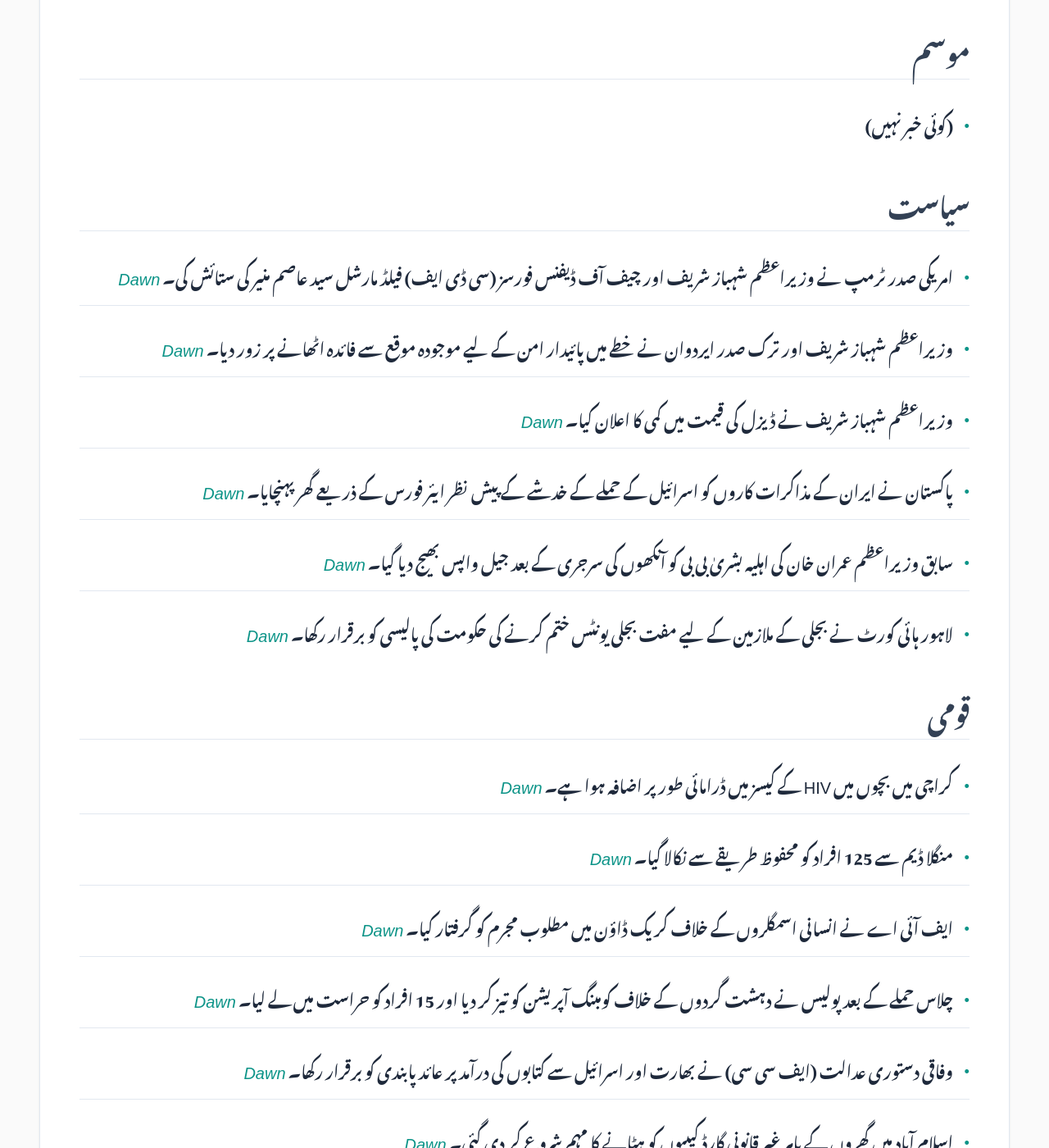
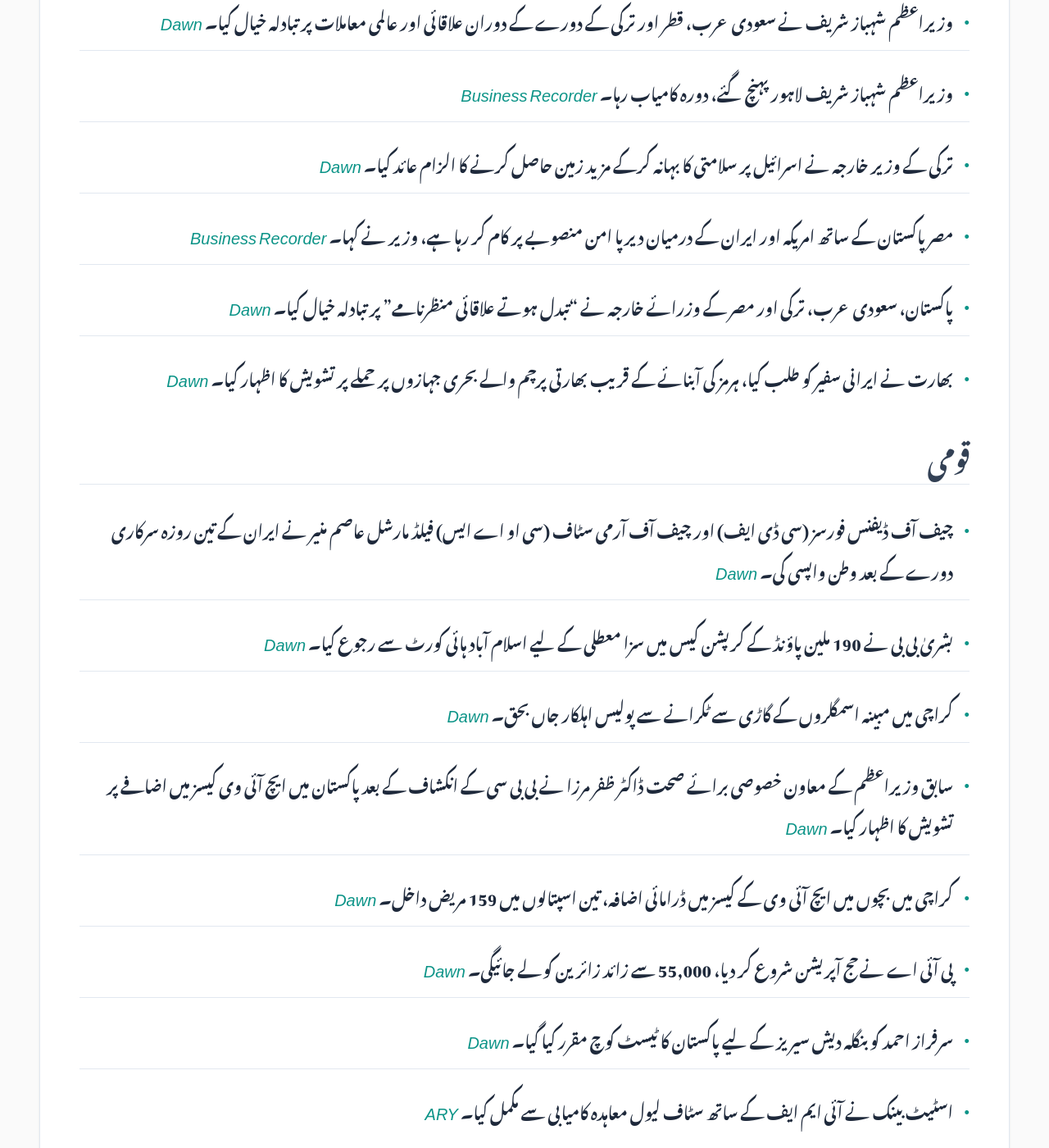
Before and after one commit to zsubzwary/news, a Jekyll site: the page built from ur/index.md, in a window 1280 px wide and 1400 px high, scrolled down 1574 px. Shown: the whole window at 82% size. Built offline with Jekyll 4.4.1, drawn with Linux system fonts in a browser that asks for light colours; some web fonts are replaced; some of the changed text lies outside the part shown.

Commit message:
DateTime; 2026-04-18T16:06:37.597Z

```diff
--- a/ur/index.md
+++ b/ur/index.md
@@ -7,78 +7,69 @@ rtl: true
 
 پاکستان کی تازہ خبروں کا خلاصہ
 
- &lrm; 18-Apr-2026 09:06PKT
+ &lrm; 18-Apr-2026 21:06PKT
 
 پڑھنے کا وقت : 5 منٹ
 
 ## معیشت
 
-- پاکستان جلد ہی آئی ایم ایف کی اگلی قسط کی منظوری حاصل کرنے کی کوشش کر رہا ہے، اور آئی ایم ایف کا وفد اگلے ماہ مشاورتی جائزہ کے لیے پاکستان آئے گا۔ *[Dawn](https://www.dawn.com/news/1992761/pakistan-seeks-early-approval-of-next-imf-tranche)*
-- ڈیزل کی قیمت میں 32.12 روپے فی لیٹر کمی کی گئی ہے، جبکہ پٹرول کی قیمتوں میں کوئی تبدیلی نہیں کی گئی۔ *[Dawn](https://www.dawn.com/news/1992815/diesel-price-cut-by-rs32-a-litre-petrol-unchanged)*
-- ڈالر کی قیمت گزشتہ تین سالوں میں پہلی بار 279 روپے سے نیچے آ گئی ہے۔ *[Dawn](https://www.dawn.com/news/1992766/dollar-slips-below-rs279-after-3-years)*
-- پاکستان نے 4 سال کے وقفے کے بعد 500 ملین ڈالر کا یورو بانڈ جاری کیا، جس کی سود کی شرح 6.95 فیصد ہے۔ *[Profit.PakToday](https://profit.pakistantoday.com.pk/2026/04/17/pakistan-raises-500m-eurobond-at-6-95-as-investor-demand-signals-market-re-entry)*
-- سعودی عرب سے 2 ارب ڈالر کی مدد ملنے کے بعد پاکستان نے بین الاقوامی سرمائے کے بازار میں واپسی کی۔ *[Profit.PakToday](https://profit.pakistantoday.com.pk/2026/04/17/pakistan-raises-500m-eurobond-at-6-95-as-investor-demand-signals-market-re-entry)*
-- اوگرا نے پی ڈی سی کے تحت او ایم سی کو 38 ارب روپے کی رقم جاری کردی۔ *[Profit.PakToday](https://profit.pakistantoday.com.pk/2026/04/17/ogra-disburses-pkr-38-billion-in-pdcs-to-omcs)*
-- یو بی ایل ڈپازٹس کے لحاظ سے پاکستان کی سب سے بڑی بینک بن گئی ہے۔ *[Profit.PakToday](https://profit.pakistantoday.com.pk/2026/04/17/ubl-officially-becomes-pakistans-largest-bank-by-deposits)*
+*   پاکستان کی کلیدی اقتصادی اشارے توقع سے زیادہ تیزی سے بہتر ہوئے ہیں، اسٹیٹ بینک کے گورنر کا بیان ہے۔ *[Business Recorder](https://www.brecorder.com/news/40417114/pakistans-key-macroeconomic-indicators-improved-faster-than-anticipated-says-sbp-governor)*
+*   فنانس منسٹر محمد اورنگزیب نے امریکی خزانے کے حکام کے ساتھ توانائی اور معدنیات کے شعبوں میں تعاون کے مواقع پر تبادلہ خیال کیا۔ *[Dawn](https://www.dawn.com/news/1992842/aurangzeb-holds-productive-meeting-with-us-treasury-officials-discusses-avenues-for-energy-mineral-cooperation)*
+*   ڈیزل کی قیمت میں 32.12 روپے فی لیٹر کمی کی گئی، پٹرول کی قیمتوں میں کوئی تبدیلی نہیں ہوئی۔ *[Dawn](https://www.dawn.com/news/1992815/diesel-price-cut-by-rs32-a-litre-petrol-unchanged)*
+*   ڈالر کی قیمت تین سال بعد 279 روپے سے نیچے آ گئی۔ *[Dawn](https://www.dawn.com/news/1992766/dollar-slips-below-rs279-after-3-years)*
+*   سونے کی قیمت فی تولہ 4500 روپے بڑھ گئی۔ *[Business Recorder](https://www.brecorder.com/news/40417098/gold-price-per-tola-gains-rs4500-in-pakistan)*
 
 ## سائنس اور ٹیکنالوجی
 
-- یورپی ممالک امریکی کلاؤڈ کمپیوٹنگ سروسز پر بہت زیادہ انحصار کرتے ہیں، جو ان کی سکیورٹی کے لیے خطرہ بن سکتا ہے۔ *[Dawn](https://www.dawn.com/news/1992759/us-cloud-dominance-risks-european-security-report)*
-- بھارت نے اسمارٹ فونز میں آدھار ایپ کو لازمی کرنے کی تجویز واپس لے لی ہے۔ *[Dawn](https://www.dawn.com/news/1992649/india-drops-proposal-to-mandate-national-id-app-on-smartphones-after-pushback)*
-- محققین ایڈوانسڈ جین ایڈیٹنگ کے ذریعے ڈاؤن سنڈروم کا علاج تلاش کرنے کی کوشش کر رہے ہیں۔ *[ARY](https://arynews.tv/down-syndrome-and-the-crispr-gene-editing-tool)*
+*   وائٹ ہاؤس نے اینٿروپک کے سی ای او کے ساتھ "مثمر" دورہ کیا۔ *[Dawn](https://www.dawn.com/news/1992940/white-house-hosts-productive-visit-with-anthropic-ceo)*
+*   یورپی یونین نے میٹا کے واٹس ایپ اے آئی فیس کے خلاف اینٹی ٹرسٹ قوانین کی خلاف ورزی کے انتباہ کے ساتھ رول بیک کا حکم دیا۔ *[ARY](https://arynews.tv/eu-warns-meta-whatsapp-ai-fee-breaches-antitrust-rules-orders-rollback)*
 
 ## موسم
 
-- (کوئی خبر نہیں)
+*   کراچی میں 3.4 شدت کا زلزلہ آیا، پی ایم ڈی۔ *[Business Recorder](https://www.brecorder.com/news/40417108/34-magnitude-earthquake-jolts-karachi-pmd)*
 
 ## سیاست
 
-- امریکی صدر ٹرمپ نے وزیراعظم شہباز شریف اور چیف آف ڈیفنس فورسز (سی ڈی ایف) فیلڈ مارشل سید عاصم منیر کی ستائش کی۔ *[Dawn](https://www.dawn.com/news/1992816/hormuz-fully-open-but-us-keeps-iran-blockade-intact)*
-- وزیراعظم شہباز شریف اور ترک صدر ایردوان نے خطے میں پائیدار امن کے لیے موجودہ موقع سے فائدہ اٹھانے پر زور دیا۔ *[Dawn](https://www.dawn.com/news/1992556/pm-erdogan-emphasise-importance-of-utilising-window-of-opportunity-for-lasting-regional-peace)*
-- وزیراعظم شہباز شریف نے ڈیزل کی قیمت میں کمی کا اعلان کیا۔ *[Dawn](https://www.dawn.com/news/1992815/diesel-price-cut-by-rs32-a-litre-petrol-unchanged)*
-- پاکستان نے ایران کے مذاکرات کاروں کو اسرائیل کے حملے کے خدشے کے پیش نظر ایئر فورس کے ذریعے گھر پہنچایا۔ *[Dawn](https://www.dawn.com/news/1992758/pakistan-escorted-iran-negotiators-home-amid-israel-concerns)*
-- سابق وزیراعظم عمران خان کی اہلیہ بشریٰ بی بی کو آنکھوں کی سرجری کے بعد جیل واپس بھیج دیا گیا۔ *[Dawn](https://www.dawn.com/news/1992563/bushra-bibi-shifted-back-to-prison-following-eye-surgery-adiala-jail-authorities)*
-- لاہور ہائی کورٹ نے بجلی کے ملازمین کے لیے مفت بجلی یونٹس ختم کرنے کی حکومت کی پالیسی کو برقرار رکھا۔ *[Dawn](https://www.dawn.com/news/1992600/lhc-upholds-govts-policy-abolishing-free-electricity-units-for-power-sector-employees)*
+*   وزیراعظم شہباز شریف نے سعودی عرب، قطر اور ترکی کے دورے کے دوران علاقائی اور عالمی معاملات پر تبادلہ خیال کیا۔ *[Dawn](https://www.dawn.com/news/1992851/pm-shehbaz-discusses-global-regional-issues-during-tri-nation-tour)*
+*   وزیراعظم شہباز شریف لاہور پہنچ گئے، دورہ کامیاب رہا۔ *[Business Recorder](https://www.brecorder.com/news/40417111/pm-shehbaz-returns-to-lahore-after-successful-visits-to-saudi-arabia-qatar-turkiye)*
+*   ترکی کے وزیر خارجہ نے اسرائیل پر سلامتی کا بہانہ کرکے مزید زمین حاصل کرنے کا الزام عائد کیا۔ *[Dawn](https://www.dawn.com/news/1992864/israel-using-security-as-a-pretext-to-acquire-more-land-turkiyes-fm-fidan)*
+*   مصر پاکستان کے ساتھ امریکہ اور ایران کے درمیان دیرپا امن منصوبے پر کام کر رہا ہے، وزیر نے کہا۔ *[Business Recorder](https://www.brecorder.com/news/40417097/egypt-working-with-pakistan-on-lasting-us-iran-peace-plan-minister-says)*
+*   پاکستان، سعودی عرب، ترکی اور مصر کے وزرائے خارجہ نے "تبدل ہوتے علاقائی منظرنامے" پر تبادلہ خیال کیا۔ *[Dawn](https://www.dawn.com/news/1992953/foreign-ministers-of-pakistan-saudi-arabia-turkiye-and-egypt-discuss-evolving-regional-dynamics)*
+*   بھارت نے ایرانی سفیر کو طلب کیا، ہرمز کی آبنائے کے قریب بھارتی پرچم والے بحری جہازوں پر حملے پر تشویش کا اظہار کیا۔ *[Dawn](https://www.dawn.com/news/1992990/new-delhi-summons-iranian-envoy-after-indian-flagged-tankers-shot-at-near-strait-of-hormuz)*
 
 ## قومی
 
-- کراچی میں بچوں میں HIV کے کیسز میں ڈرامائی طور پر اضافہ ہوا ہے۔ *[Dawn](https://www.dawn.com/news/1992741/karachi-records-dramatic-increase-in-paediatric-hiv-cases)*
-- منگلا ڈیم سے 125 افراد کو محفوظ طریقے سے نکالا گیا۔ *[Dawn](https://www.dawn.com/news/1992814/tragedy-averted-as-125-ferried-to-safety-from-mangla-dam)*
-- ایف آئی اے نے انسانی اسمگلروں کے خلاف کریک ڈاؤن میں مطلوب مجرم کو گرفتار کیا۔ *[Dawn](https://www.dawn.com/news/1992808/most-wanted-trafficker-held-in-fia-crackdown)*
-- چلاس حملے کے بعد پولیس نے دہشت گردوں کے خلاف کومبنگ آپریشن کو تیز کر دیا اور 15 افراد کو حراست میں لے لیا۔ *[Dawn](https://www.dawn.com/news/1992807/police-intensify-combing-operation-against-terrorists-after-chilas-attack-15-held)*
-- وفاقی دستوری عدالت (ایف سی سی) نے بھارت اور اسرائیل سے کتابوں کی درآمد پر عائد پابندی کو برقرار رکھا۔ *[Dawn](https://www.dawn.com/news/1992812/fcc-upholds-ban-on-book-imports-from-certain-countries)*
-- اسلام آباد میں گھروں کے باہر غیر قانونی گارڈ کیبیوں کو ہٹانے کا مہم شروع کر دی گئی۔ *[Dawn](https://www.dawn.com/news/1992707/campaign-launched-to-remove-illegal-guards-cabins-from-outside-houses-in-islamabad)*
-- این بی پی نے شاہد آفریدی کو کھیلوں کے مشیر کے طور پر نامزد کیا۔ *[Business Recorder](https://www.brecorder.com/news/40416984/nbp-welcomes-shahid-afridi-as-sports-consultant)*
+*   چیف آف ڈیفنس فورسز (سی ڈی ایف) اور چیف آف آرمی سٹاف (سی او اے ایس) فیلڈ مارشل عاصم منیر نے ایران کے تین روزہ سرکاری دورے کے بعد وطن واپسی کی۔ *[Dawn](https://www.dawn.com/news/1992844/cdf-munir-concludes-3-day-iran-visit-discusses-sustainable-regional-peace-ispr)*
+*   بشریٰ بی بی نے 190 ملین پاؤنڈ کے کرپشن کیس میں سزا معطلی کے لیے اسلام آباد ہائی کورٹ سے رجوع کیا۔ *[Dawn](https://www.dawn.com/news/1992994/bushra-bibi-moves-ihc-seeking-to-suspend-sentence-in-ps190m-corruption-case-on-medical-grounds)*
+*   کراچی میں مبینہ اسمگلروں کے گاڑی سے ٹکرانے سے پولیس اہلکار جاں بحق۔ *[Dawn](https://www.dawn.com/news/1992960/karachi-policeman-dies-after-being-hit-by-alleged-smugglers-vehicle-during-checking)*
+*   سابق وزیراعظم کے معاون خصوصی برائے صحت ڈاکٹر ظفر مرزا نے بی بی سی کے انکشاف کے بعد پاکستان میں ایچ آئی وی کیسز میں اضافے پر تشویش کا اظہار کیا۔ *[Dawn](https://www.dawn.com/news/1992985/after-bbc-expose-ex-sapm-on-health-voices-alarm-at-uptick-in-hiv-cases-in-pakistan)*
+*   کراچی میں بچوں میں ایچ آئی وی کے کیسز میں ڈرامائی اضافہ، تین اسپتالوں میں 159 مریض داخل۔ *[Dawn](https://www.dawn.com/news/1992741/karachi-records-dramatic-increase-in-paediatric-hiv-cases)*
+*   پی آئی اے نے حج آپریشن شروع کر دیا، 55,000 سے زائد زائرین کو لے جائیگی۔ *[Dawn](https://www.dawn.com/news/1992861/pia-begins-pre-haj-operations-to-transport-over-55000-pilgrims)*
+*   سرفراز احمد کو بنگلہ دیش سیریز کے لیے پاکستان کا ٹیسٹ کوچ مقرر کیا گیا۔ *[Dawn](https://www.dawn.com/news/1992849/sarfaraz-named-pakistans-test-coach-for-bangladesh-series-in-may)*
+*   اسٹیٹ بینک نے آئی ایم ایف کے ساتھ سٹاف لیول معاہدہ کامیابی سے مکمل کیا۔ *[ARY](https://arynews.tv/pakistan-secures-staff-level-agreement-with-imf)*
 
 ## بین الاقوامی
 
-- امریکہ نے ایران کے خلاف بحری محاصرہ برقرار رکھا ہے، لیکن ہرمز کی آبنائے کو کھولنے کی اجازت دی ہے۔ *[Dawn](https://www.dawn.com/news/1992816/hormuz-fully-open-but-us-keeps-iran-blockade-intact)*
-- میانمار نے سابق رہنما آنگ سان سو کی کی سزا کم کردی اور سابق صدر کو رہا کردیا۔ *[Dawn](https://www.dawn.com/news/1992670/myanmar-cuts-ex-leader-aung-san-suu-kyis-sentence-frees-former-president)*
-- وینزویلا، آئی ایم ایف اور ورلڈ بینک نے تعلقات بحال کر لیے ہیں۔ *[Business Recorder](https://www.brecorder.com/news/40417070/venezuela-imf-worl-bank-restore-relations)*
-- یورپی یونین نے میٹا کے واٹس ایپ اے آئی فیس کی خلاف ورزی پر تنبیہ کی ہے۔ *[ARY](https://arynews.tv/eu-warns-meta-whatsapp-ai-fee-breaches-antitrust-rules-orders-rollback)*
+*   ایران نے ہرمز کی آبنائے پر دوبارہ کنٹرول عائد کر دیا، بحری جہازوں کی فائرنگ کی اطلاعات۔ *[Dawn](https://www.dawn.com/news/1992831/iran-reimposes-control-over-strait-of-hormuz-as-ships-report-gunfire)*
+*   وینزویلا کی اپوزیشن رہنما ماریا کورینا ماچادو نے کہا کہ وہ امریکی صدر ٹرمپ کو نوبل امن انعام دینے پر کوئی پشیمان نہیں ہیں۔ *[Dawn](https://www.dawn.com/news/1992972/venezuelas-machado-says-has-no-regrets-about-gifting-nobel-peace-prize-to-trump)*
+*   امریکہ نے یوکرین جنگ کے باوجود روسی تیل کے لیے چھوٹ کی تجدید کی ہے۔ *[Dawn](https://www.dawn.com/news/1992862/us-renews-russian-oil-waiver-after-pressure-from-countries-dealing-with-iran-war-price-shocks)*
+*   اسرائیل نے لبنان میں "یلو لائن" قائم کرنے کا اعلان کیا، جیسا کہ غزہ میں ہے۔ *[Business Recorder](https://www.brecorder.com/news/40417104/israel-army-says-established-yellow-line-in-lebanon-as-in-gaza)*
+*   آسٹریلیا اور جاپان نے 7 ارب ڈالر کے بحری جہاز سودے کے آغاز کے لیے معاہدوں پر دستخط کیے۔ *[Business Recorder](https://www.brecorder.com/news/40417091/australia-japan-sign-contracts-to-start-7-billion-warship-deal)*
+*   فرانسیسی اداکارہ ناتھالی بے 77 سال کی عمر میں انتقال کرگئیں۔ *[Business Recorder](https://www.brecorder.com/news/40417095/french-film-star-nathalie-baye-dead-at-77-family-to-afp)*
 
 ## کھیل
 
-- (کوئی خبر نہیں)
-
-## صحت
-
-- زنک کی کمی پاکستان میں ایک عام لیکن نظر انداز مسئلہ ہے۔ *[Business Recorder](https://www.brecorder.com/news/40416985/zinc-deficiency-under-recognised-health-issue-in-pakistan-survey)*
-- فاؤنڈایو: موٹاپا کی دوا کے اجراء کے پہلے ہفتے میں 1,390 امریکی نسخے تجویز کیے گئے۔ *[ARY](https://arynews.tv/foundayo-obesity-pill-draws-1390-us-prescriptions-in-launch-week)*
+*   سرفراز احمد کو بنگلہ دیش سیریز کے لیے پاکستان کا ٹیسٹ کوچ مقرر کیا گیا۔ *[Dawn](https://www.dawn.com/news/1992849/sarfaraz-named-pakistans-test-coach-for-bangladesh-series-in-may)*
 
 ## دیگر
 
-- آئی او ایم کے مطابق ایران سے پاکستان میں جنگ کے دوران 13,000 افراد داخل ہوئے۔ *[Dawn](https://www.dawn.com/news/1992806/iom-says-13000-crossed-into-pakistan-from-iran-during-war)*
-- کویت کو ویئر ہاؤسز کی کمی کا سامنا ہے۔ *[ARY](https://arynews.tv/kuwait-warehousing-sector-faces-serious-challenges)*
-- ایران جنگ کے 50 دنوں میں 50 ارب ڈالر کی تیل کی تجارت کا نقصان ہوا۔ *[ARY](https://arynews.tv/how-50-days-of-the-iran-war-led-to-the-loss-of-50-billion-worth-of-oil)*
-- حج 2026 کا آپریشن کراچی ائیرپورٹ سے شروع ہوا۔ *[ARY](https://arynews.tv/hajj-2026-operation-starts-from-karachi-airport)*
-- پی بی سی نے سابق جج پر حملے کی مذمت کی۔ *[Business Recorder](https://www.brecorder.com/news/40416977/pbc-condemns-attack-on-former-judge)*
-- پی ٹی آئی نے حکومت کے معاشی بحالی کے دعووں کو مسترد کردیا۔ *[Business Recorder](https://www.brecorder.com/news/40416976/pti-rejects-govt-claims-of-economic-recovery)*
-- امن کی راہ پر *[Business Recorder](https://www.brecorder.com/news/40416979/peace-within-reach)*
-- معاشی حکمت عملی *[Business Recorder](https://www.brecorder.com/news/40416980/economic-strategy)*
-- پی بی ایف نے بجلی کی لوڈ شیڈنگ میں اضافے پر سوال اٹھایا۔ *[Business Recorder](https://www.brecorder.com/news/40417000/pbf-asks-why-power-load-shedding-on-the-rise-despite-capacity-expansion)*
-- تاجر حکومت کے ساتھ معیشت کو بہتر بنانے کے لیے کام کر رہے ہیں۔ *[Business Recorder](https://www.brecorder.com/news/40416997/businessmen-working-with-govt-to-improve-economy-s-m-tanveer)*
-- ایچ ای سی نے 2024-25 میں 3,946 ضرورت پر مبنی اسکالر شپ جاری کیں۔ *[Business Recorder](https://www.brecorder.com/news/40417002/hec-awards-3946-need-based-scholarships-in-2024-25)*
-- کراچی کے میئر نے شہر میں اہم انفراسٹرکچر منصوبوں کا رات گئے معائنہ کیا۔ *[Business Recorder](https://www.brecorder.com/news/40416999/key-infrastructure-projects-mayor-karachi-holds-late-night-inspections-across-megacity)*
-- سندھ حکومت جلد ہی چھوٹے کسانوں کے لیے آسان قرضوں اور جدید طبی سہولیات متعارف کرائے گی۔ *[Business Recorder](https://www.brecorder.com/news/40416998/easy-loans-modern-medical-facilities-sindh-govt-to-introduce-projects-for-small-farmers-soon-malkani)*
-- 1,300 سے زائد نئے گریجویٹ GET پلیسمنٹ پروگرام میں شامل ہوئے۔ *[Business Recorder](https://www.brecorder.com/news/40416998/over-1300-fresh-graduates-join-get-placement-programme)*
+*   اسکولوں کو کتابیں، یونیفارم اور اسٹیشنری کی اشیاء بیچنے سے منع کیا گیا۔ *[ARY](https://arynews.tv/schools-barred-from-selling-books-uniforms-and-stationary-items)*
+*   کلے فیس: سیلیبریٹی ڈرٹ کو نئی ڈی سی کامکس منی سیریز کے طور پر ظاہر کیا گیا۔ *[ARY](https://arynews.tv/clayface-celebrity-dirt-revealed-as-new-dc-comics-miniseries)*
+*   پہلا حج پرواز کراچی سے مدینہ پہنچی، زائرین کا گرمجوشی سے استقبال۔ *[ARY](https://arynews.tv/first-hajj-flight-from-karachi-arrives-in-madina-pilgrims-accorded-warm-welcome)*
+*   روسی بلاگر وکٹوریہ بونیا پر تنقید پر ماسکو کا اعتراف۔ *[ARY](https://arynews.tv/viktoria-bonya-russia-acknowledges-criticism-from-celebrity)*
+*   میلبورن میں کار کے لوگوں کے گروپ سے ٹکرانے سے ایک ہلاک ہوا۔ *[ARY](https://arynews.tv/police-investigate-tragic-collision-in-melbourne)*
+*   بےبی فوڈ کے جار سپر مارکیٹوں سے واپس بلائے گئے۔ *[ARY](https://arynews.tv/baby-food-jars-recalled-from-supermarkets)*
+*   "اسٹریٹجک خاموشی" کا انتخاب۔ *[Dawn](https://www.dawn.com/news/1992781/choosing-not-to-be-a-peace-broker)*
+*   پاکستان آئی ایم ایف کے اگلے قسط کی جلد منظوری کا خواہاں ہے۔ *[Dawn](https://www.dawn.com/news/1992761/pakistan-seeks-early-approval-of-next-imf-tranche)*
+*   ترجمان دفتر خارجہ نے کہا کہ ایران کے ساتھ جنگ کے اثرات کے باوجود، آئی ایم ایف کی پیکیج کی جلد منظوری پر توجہ مرکوز ہے۔ *[Dawn](https://www.dawn.com/news/1992761/pakistan-seeks-early-approval-of-next-imf-tranche)*
+*   راہیمہ بی بی: دہشت گردوں کی سہولت کار کی اہلیہ نے بی ایل ایف کی "غلیظ حکمت عملیوں" کا انکشاف کیا۔ *[ARY](https://arynews.tv/rahima-bibi-wife-of-terror-facilitator-reveals-blfs-dirty-tactics)*
```
